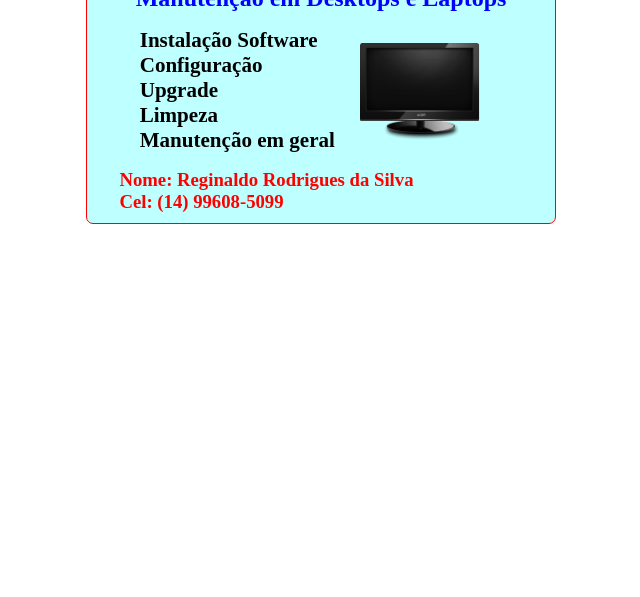
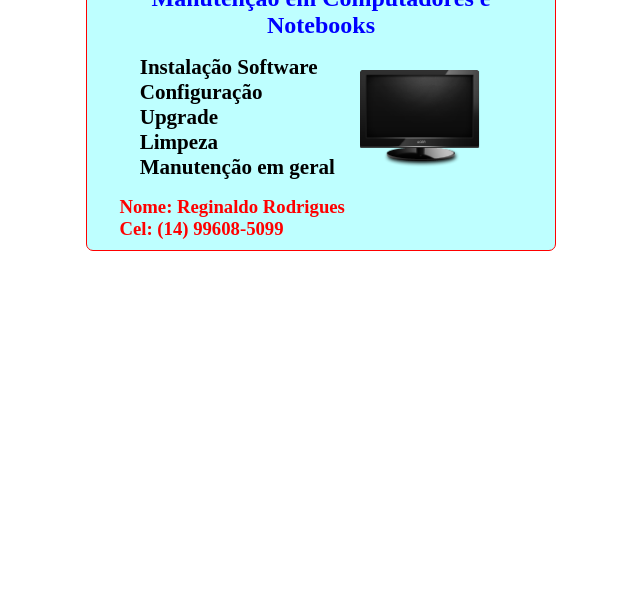
Before and after one commit to reginaldoRodriguesdasilva/Cartao, a plain HTML site: page index.html in a window 1280 px wide. Shown: the part 203-800 px from the top of the page, without its empty margins (319-959 px from the left). Drawn offline with Linux system fonts and the light colour scheme.

Commit message:
Update index.html

```diff
--- a/index.html
+++ b/index.html
@@ -33,7 +33,7 @@
 
             <div id="principal">
                 <h1>R&R Técnico de Informática</h1>
-                <h2>Manutenção em Desktops e Laptops</h2>
+                <h2>Manutenção em Computadores e Notebooks</h2>
             </div>
 
             <nav id="menu-principal">
@@ -54,7 +54,7 @@
 
             </nav>
             <div id="rodape">
-                <h3>Nome: Reginaldo Rodrigues da Silva <br> Cel: (14) 99608-5099</h3>
+                <h3>Nome: Reginaldo Rodrigues <br> Cel: (14) 99608-5099</h3>
             </div>
 
         </div>
```
